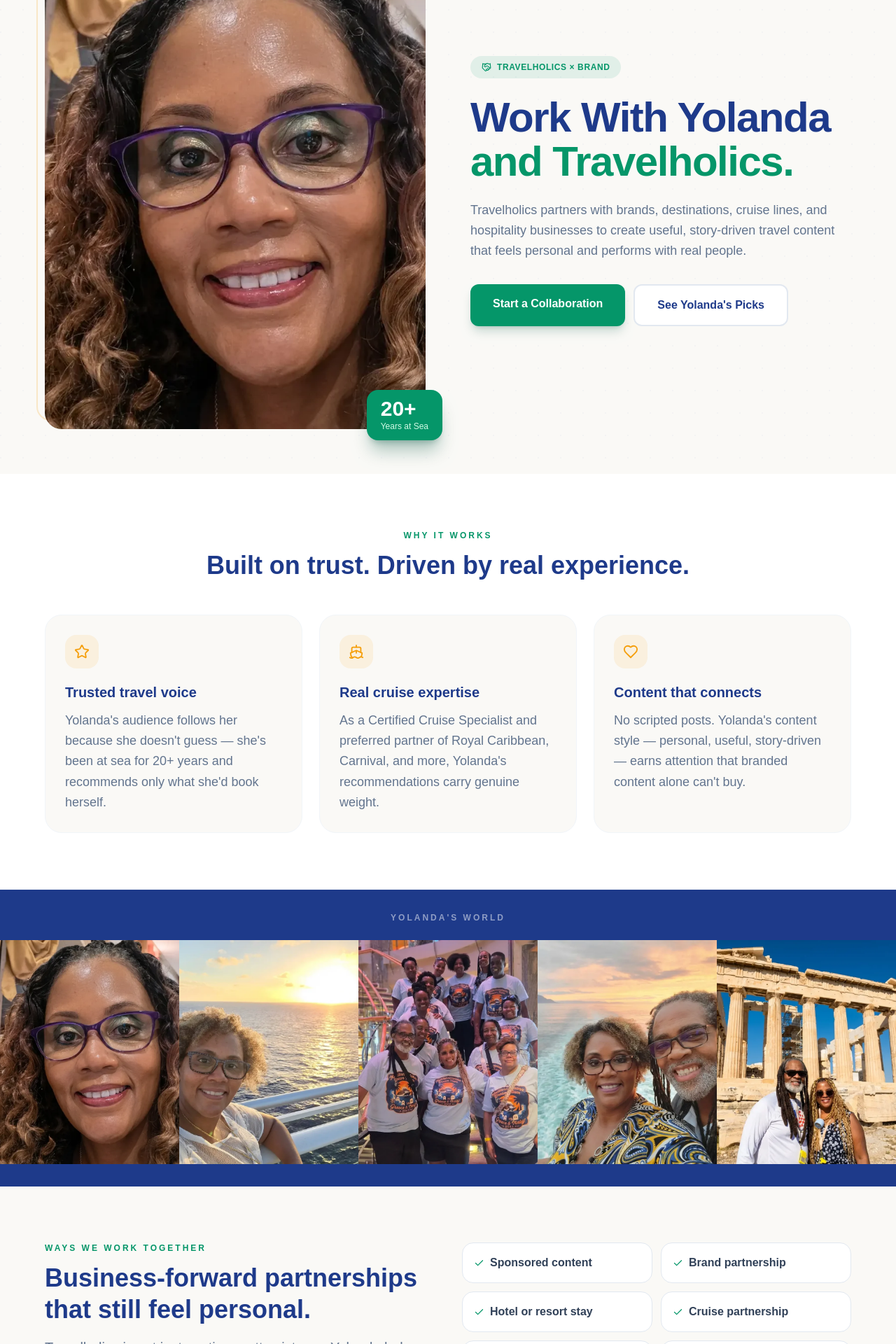
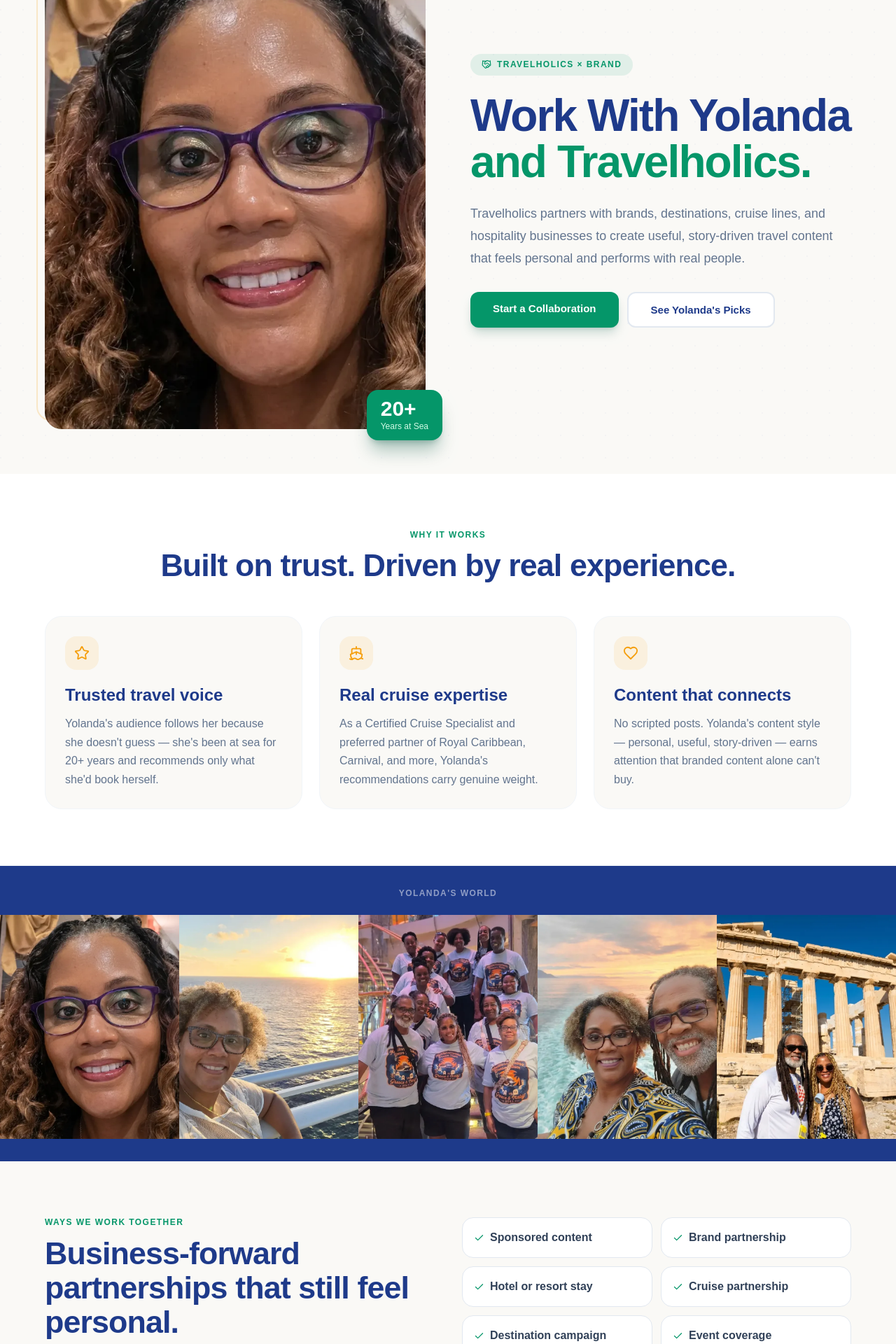
Before and after one commit to mrrickyspanish/travelholics, a Next.js app: page /collaborate in a window 1280 px wide. Shown: the part 380-2300 px from the top of the page at 70% size. Built offline with nearby package versions, Linux system fonts and the light colour scheme.

Commit message:
standardize typography across core pages

```diff
--- a/app/collaborate/page.tsx
+++ b/app/collaborate/page.tsx
@@ -191,17 +191,17 @@
                 initial={{ opacity: 0, y: 20 }}
                 animate={{ opacity: 1, y: 0 }}
                 transition={{ duration: 0.6, delay: 0.1 }}
-                className="inline-flex items-center gap-2 px-4 py-2 rounded-full bg-[#059669]/10 text-[#059669] text-sm font-semibold mb-6"
+                className="inline-flex items-center gap-2 px-4 py-2 rounded-full bg-[#059669]/10 text-[#059669] mb-6"
               >
                 <Handshake size={14} />
-                <span className="uppercase tracking-wider text-xs">Travelholics × Brand</span>
+                <span className="type-kicker">Travelholics × Brand</span>
               </motion.div>
 
               <motion.h1
                 initial={{ opacity: 0, y: 20 }}
                 animate={{ opacity: 1, y: 0 }}
                 transition={{ duration: 0.6, delay: 0.2 }}
-                className="text-5xl lg:text-6xl font-extrabold text-[#1e3a8a] leading-[1.05] tracking-tight mb-6"
+                className="type-page-title text-[#1e3a8a] mb-6"
               >
                 Work With Yolanda
                 <br />
@@ -212,7 +212,7 @@
                 initial={{ opacity: 0, y: 20 }}
                 animate={{ opacity: 1, y: 0 }}
                 transition={{ duration: 0.6, delay: 0.3 }}
-                className="text-lg text-slate-500 leading-relaxed max-w-xl mb-8"
+                className="type-body-lg text-slate-500 max-w-xl mb-8"
               >
                 Travelholics partners with brands, destinations, cruise lines, and hospitality businesses to create useful, story-driven travel content that feels personal and performs with real people.
               </motion.p>
@@ -225,13 +225,13 @@
               >
                 <a
                   href="#collab-form"
-                  className="bg-[#059669] hover:bg-[#047857] text-white font-bold px-8 py-4 rounded-xl shadow-lg shadow-emerald-900/20 transition-all hover:-translate-y-0.5 active:translate-y-0 text-center"
+                  className="type-cta bg-[#059669] hover:bg-[#047857] text-white px-8 py-4 rounded-xl shadow-lg shadow-emerald-900/20 transition-all hover:-translate-y-0.5 active:translate-y-0 text-center"
                 >
                   Start a Collaboration
                 </a>
                 <Link
                   href="/shop"
-                  className="flex items-center justify-center border-2 border-slate-200 hover:border-[#059669] bg-white text-[#1e3a8a] font-bold px-8 py-4 rounded-xl transition-all hover:-translate-y-0.5"
+                  className="type-cta flex items-center justify-center border-2 border-slate-200 hover:border-[#059669] bg-white text-[#1e3a8a] px-8 py-4 rounded-xl transition-all hover:-translate-y-0.5"
                 >
                   See Yolanda&apos;s Picks
                 </Link>
@@ -252,8 +252,8 @@
             transition={{ duration: 0.6 }}
             className="text-center mb-12"
           >
-            <p className="text-xs font-bold uppercase tracking-[0.25em] text-[#059669] mb-3">Why it works</p>
-            <h2 className="text-3xl md:text-4xl font-extrabold text-[#1e3a8a] leading-tight">
+            <p className="type-kicker text-[#059669] mb-3">Why it works</p>
+            <h2 className="type-section-title text-[#1e3a8a]">
               Built on trust. Driven by real experience.
             </h2>
           </motion.div>
@@ -272,8 +272,8 @@
                   <div className="w-12 h-12 rounded-2xl bg-[#f59e0b]/10 text-[#f59e0b] flex items-center justify-center mb-5">
                     <Icon size={22} />
                   </div>
-                  <h3 className="text-xl font-extrabold text-[#1e3a8a] mb-3">{card.title}</h3>
-                  <p className="text-slate-500 leading-relaxed text-base md:text-lg">{card.body}</p>
+                  <h3 className="text-2xl font-extrabold text-[#1e3a8a] mb-3">{card.title}</h3>
+                  <p className="type-body text-slate-500">{card.body}</p>
                 </motion.div>
               );
             })}
@@ -283,7 +283,7 @@
 
       {/* 3. Visual Proof Image Strip */}
       <section className="bg-[#1e3a8a] py-8">
-        <p className="text-center text-xs font-bold uppercase tracking-[0.25em] text-white/50 mb-6">Yolanda&apos;s world</p>
+        <p className="type-kicker text-center text-white/50 mb-6">Yolanda&apos;s world</p>
         <div className="flex overflow-hidden">
           {proofImages.map((img) => (
             <div key={img.src} className="relative flex-1 h-64 md:h-80 min-w-0">
@@ -308,11 +308,11 @@
             viewport={{ once: true }}
             transition={{ duration: 0.6 }}
           >
-            <p className="text-xs font-bold uppercase tracking-[0.25em] text-[#059669] mb-3">Ways we work together</p>
-            <h2 className="text-3xl md:text-4xl font-extrabold text-[#1e3a8a] leading-tight mb-4">
+            <p className="type-kicker text-[#059669] mb-3">Ways we work together</p>
+            <h2 className="type-section-title text-[#1e3a8a] mb-4">
               Business-forward partnerships that still feel personal.
             </h2>
-            <p className="text-slate-500 text-lg md:text-xl leading-relaxed">
+            <p className="type-body-lg text-slate-500">
               Travelholics is not just posting pretty pictures. Yolanda helps people discover trips worth taking, products worth packing, and experiences worth booking.
             </p>
           </motion.div>
@@ -326,7 +326,7 @@
             {collaborationTypes.map((item) => (
               <div
                 key={item}
-                className="bg-white border border-slate-200 rounded-2xl px-4 py-4 font-semibold text-slate-700 flex items-center gap-2"
+                className="bg-white border border-slate-200 rounded-2xl px-4 py-4 text-base font-semibold text-slate-700 flex items-center gap-2"
               >
                 <Check size={15} className="text-[#059669] shrink-0" />
                 {item}
@@ -346,8 +346,8 @@
             transition={{ duration: 0.6 }}
             className="mb-12"
           >
-            <p className="text-xs font-bold uppercase tracking-[0.25em] text-[#059669] mb-3">Partnership examples</p>
-            <h2 className="text-3xl md:text-4xl font-extrabold text-[#1e3a8a] leading-tight max-w-xl">
+            <p className="type-kicker text-[#059669] mb-3">Partnership examples</p>
+            <h2 className="type-section-title text-[#1e3a8a] max-w-xl">
               Here&apos;s what we can create together.
             </h2>
           </motion.div>
@@ -366,8 +366,8 @@
                   <div className="w-10 h-10 rounded-xl bg-[#059669]/10 text-[#059669] flex items-center justify-center mb-4">
                     <Icon size={18} />
                   </div>
-                  <h3 className="text-lg font-extrabold text-[#1e3a8a] mb-2">{item.title}</h3>
-                  <p className="text-slate-500 text-base leading-relaxed">{item.body}</p>
+                  <h3 className="text-xl font-extrabold text-[#1e3a8a] mb-2">{item.title}</h3>
+                  <p className="type-body text-slate-500">{item.body}</p>
                 </motion.div>
               );
             })}
@@ -385,11 +385,11 @@
             transition={{ duration: 0.6 }}
             className="mb-10"
           >
-            <p className="text-xs font-bold uppercase tracking-[0.25em] text-[#059669] mb-3">Ideal partners</p>
-            <h2 className="text-3xl md:text-4xl font-extrabold text-[#1e3a8a] leading-tight mb-4 max-w-xl">
+            <p className="type-kicker text-[#059669] mb-3">Ideal partners</p>
+            <h2 className="type-section-title text-[#1e3a8a] mb-4 max-w-xl">
               The kinds of brands and businesses we want to hear from.
             </h2>
-            <p className="text-slate-500 text-lg md:text-xl leading-relaxed max-w-2xl">
+            <p className="type-body-lg text-slate-500 max-w-2xl">
               We are especially interested in partnerships that help travelers plan better, experience more, and feel more prepared before they go.
             </p>
           </motion.div>
@@ -426,11 +426,11 @@
             transition={{ duration: 0.6 }}
             className="text-center mb-10"
           >
-            <p className="text-xs font-bold uppercase tracking-[0.25em] text-[#059669] mb-3">Get in touch</p>
-            <h2 className="text-3xl md:text-4xl font-extrabold text-[#1e3a8a] leading-tight mb-4">
+            <p className="type-kicker text-[#059669] mb-3">Get in touch</p>
+            <h2 className="type-section-title text-[#1e3a8a] mb-4">
               Ready to work together?
             </h2>
-            <p className="text-slate-500 text-lg leading-relaxed">
+            <p className="type-body text-slate-500">
               Tell us what you have in mind and Yolanda will be in touch.
             </p>
           </motion.div>
@@ -451,7 +451,7 @@
                 <h3 className="text-2xl font-bold text-[#1e3a8a] mb-2">
                   Collaboration request started.
                 </h3>
-                <p className="text-slate-500 text-base mb-6">
+                <p className="type-body text-slate-500 mb-6">
                   Your email draft should be open now. Send it through and Yolanda can review the opportunity.
                 </p>
                 <button
@@ -534,7 +534,7 @@
                 <button
                   type="submit"
                   disabled={isSubmitting}
-                  className="w-full bg-[#059669] hover:bg-[#047857] text-white font-bold py-4 rounded-xl transition-all disabled:opacity-60 disabled:cursor-not-allowed hover:-translate-y-0.5 active:translate-y-0"
+                  className="type-cta w-full bg-[#059669] hover:bg-[#047857] text-white py-4 rounded-xl transition-all disabled:opacity-60 disabled:cursor-not-allowed hover:-translate-y-0.5 active:translate-y-0"
                 >
                   {isSubmitting ? "Opening..." : "Start a Collaboration"}
                 </button>
--- a/app/globals.css
+++ b/app/globals.css
@@ -25,6 +25,68 @@
   font-family: Arial, Helvetica, sans-serif;
 }
 
+@layer base {
+  /* Guardrail: prevent ultra-small arbitrary text sizes from slipping into new files. */
+  [class*="text-[10px]"],
+  [class*="text-[11px]"],
+  [class*="text-[12px]"],
+  [class*="text-[13px]"] {
+    font-size: 0.875rem !important;
+    line-height: 1.45 !important;
+  }
+}
+
+@layer utilities {
+  /* Shared text scale for consistent typography across pages. */
+  .type-kicker {
+    font-size: 0.75rem;
+    line-height: 1.2;
+    letter-spacing: 0.12em;
+    font-weight: 700;
+    text-transform: uppercase;
+  }
+
+  .type-caption {
+    font-size: 0.875rem;
+    line-height: 1.45;
+  }
+
+  .type-body {
+    font-size: 1rem;
+    line-height: 1.65;
+  }
+
+  .type-body-lg {
+    font-size: clamp(1rem, 1.4vw, 1.125rem);
+    line-height: 1.8;
+  }
+
+  .type-page-title {
+    font-size: clamp(2.75rem, 5vw, 4.5rem);
+    line-height: 1.04;
+    letter-spacing: -0.03em;
+    font-weight: 800;
+  }
+
+  .type-page-subhead {
+    font-size: clamp(1.25rem, 2.5vw, 1.875rem);
+    line-height: 1.18;
+  }
+
+  .type-section-title {
+    font-size: clamp(2rem, 3.5vw, 3rem);
+    line-height: 1.1;
+    letter-spacing: -0.02em;
+    font-weight: 800;
+  }
+
+  .type-cta {
+    font-size: 0.9375rem;
+    line-height: 1;
+    font-weight: 700;
+  }
+}
+
 /* Button ripple */
 @keyframes ripple {
   from { transform: scale(0); opacity: 0.4; }
--- a/components/mobile-cta.tsx
+++ b/components/mobile-cta.tsx
@@ -34,21 +34,21 @@
             <div className="grid grid-cols-3 gap-2">
               <button
                 onClick={scrollToContact}
-                className="bg-[#059669] hover:bg-[#047857] text-white font-bold py-3 rounded-xl shadow-lg shadow-emerald-900/20 flex flex-col items-center justify-center gap-1 transition-all active:scale-[0.98] text-[12px]"
+                className="bg-[#059669] hover:bg-[#047857] text-white font-bold py-3 rounded-xl shadow-lg shadow-emerald-900/20 flex flex-col items-center justify-center gap-1 transition-all active:scale-[0.98] text-sm"
               >
                 <Ship size={16} />
                 Plan
               </button>
               <a
                 href="/shop"
-                className="bg-[#1e3a8a] hover:bg-[#1d4ed8] text-white font-bold py-3 rounded-xl shadow-lg shadow-blue-900/20 flex flex-col items-center justify-center gap-1 transition-all text-[12px]"
+                className="bg-[#1e3a8a] hover:bg-[#1d4ed8] text-white font-bold py-3 rounded-xl shadow-lg shadow-blue-900/20 flex flex-col items-center justify-center gap-1 transition-all text-sm"
               >
                 <ShoppingBag size={16} />
                 Shop
               </a>
               <a
                 href="/collaborate"
-                className="bg-[#0f766e] hover:bg-[#0d5f58] text-white font-bold py-3 rounded-xl shadow-lg shadow-teal-900/20 flex flex-col items-center justify-center gap-1 transition-all text-[12px]"
+                className="bg-[#0f766e] hover:bg-[#0d5f58] text-white font-bold py-3 rounded-xl shadow-lg shadow-teal-900/20 flex flex-col items-center justify-center gap-1 transition-all text-sm"
               >
                 <Handshake size={16} />
                 Collab
```
Also changed, not shown: app/duck-hunt/page.tsx (+27 -27 lines), app/shop/page.tsx (+25 -25 lines).
